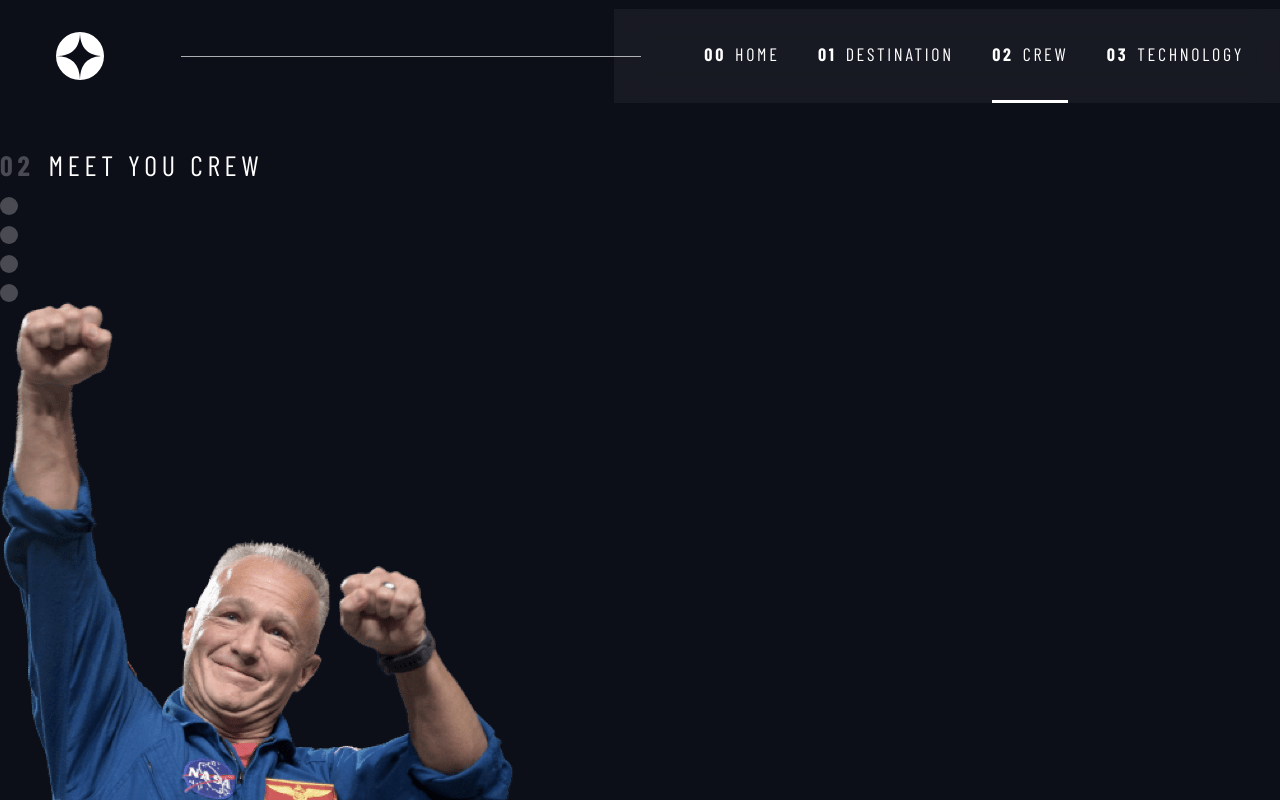
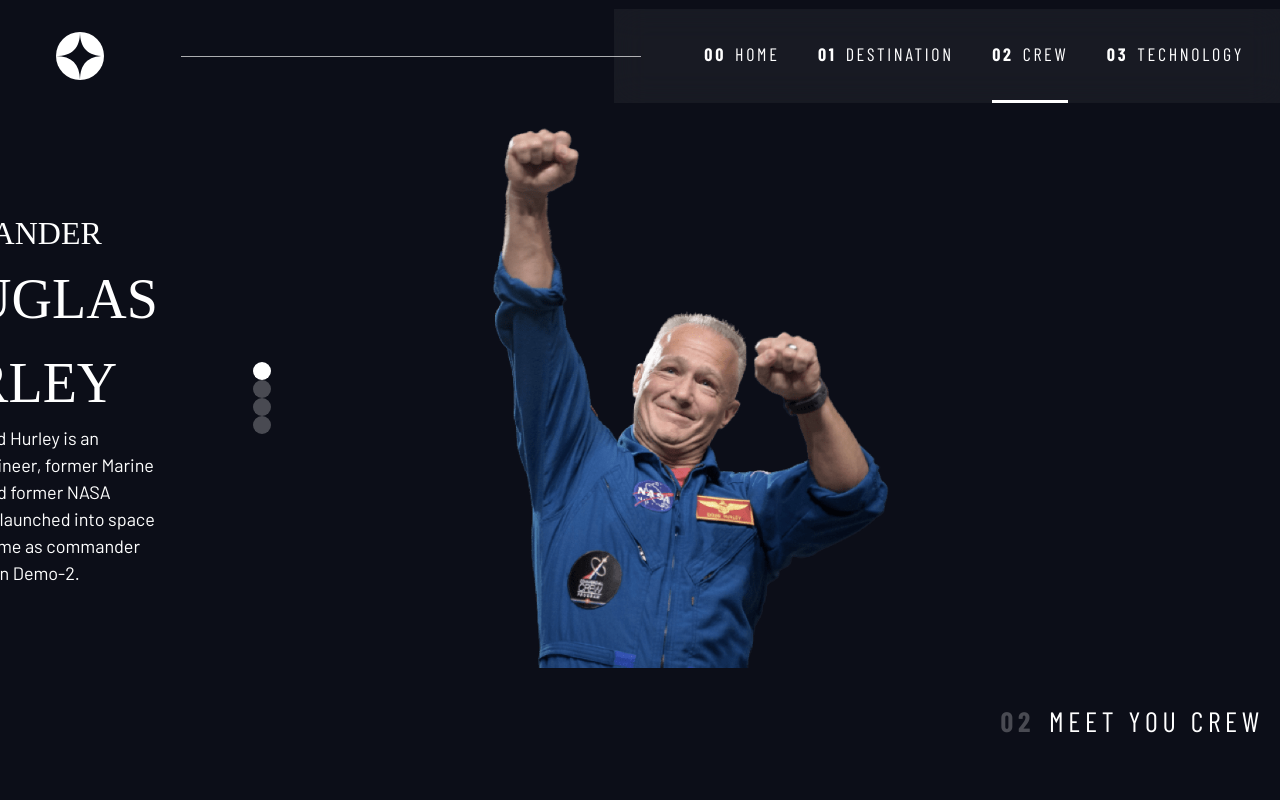
Before and after one commit to onnymm/spacetravel, a React (Vite) app: page /crew in a window 1280 px wide. Shown: the top 800 px of the page. Built offline with nearby package versions, Linux system fonts and the light colour scheme; a web font is replaced by a local one.

Commit message:
7 The Destination Page | The crew page - The content

```diff
--- a/src/routes/02_crew.jsx
+++ b/src/routes/02_crew.jsx
@@ -1,6 +1,7 @@
 import { useState } from "react";
 import DATA from "../data";
 import CrewCover from "../ui_components/crew_cover";
+import CrewDescription from "../ui_components/crew_description";
 import DotNavigation from "../ui_components/dot_navigation";
 
 const Crew = () => {
@@ -8,11 +9,12 @@ const Crew = () => {
     const [useCrewMember, setCrewMember] = useState(data[0]);
 
     return(
-        <div id="main">
+        <main id="main" className="grid-container grid-container--crew flow">
             <div className="numbered-title"><span>02</span>Meet you crew</div>
-            <DotNavigation useItem={useCrewMember} setItem={setCrewMember} data={data} />
-            <CrewCover name={useCrewMember.name} />
-        </div>
+            <CrewDescription name={useCrewMember.name} role={useCrewMember.role} bio={useCrewMember.bio}/>
+            <DotNavigation useItem={useCrewMember} setItem={setCrewMember} data={data}/>
+            <CrewCover name={useCrewMember.name}/>
+        </main>
     )
 }
 
--- /dev/null
+++ b/src/ui_components/crew_description.jsx
@@ -0,0 +1,9 @@
+const CrewDescription = ({name, role, bio}) => (
+    <article className="crew-details">
+        <h2 className="fs-600 ff-serif uppercase">{role}</h2>
+        <h1 className="fs-700 uppercase ff-serif">{name}</h1>
+        <p>{bio}</p>
+    </article>
+);
+
+export default CrewDescription;
--- a/src/ui_components/dot_navigation.jsx
+++ b/src/ui_components/dot_navigation.jsx
@@ -10,13 +10,16 @@ const DotNavigation = ({useItem, setItem, data}) => {
                 data.map(
                     (item, index) => (
                         <div
-                            className={`${(useItem === item)? "active" : ""} dot-indicators`}
+                            className={`${(useItem === item)? "active" : ""} dot-indicators flex`}
                             key={index}
                         >
                             <button
+                            aria-selected={(useItem === item)? "true" : "false"}
                             onClick={activate}
                             id={index}>
-
+                                <span className="sr-only">
+                                    {useItem.name}
+                                </span>
                             </button>
                         </div>
                     )
```
